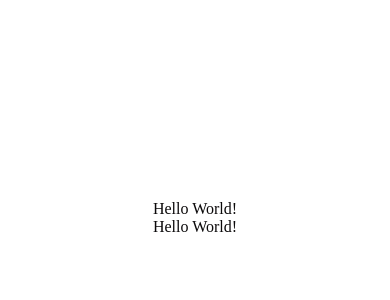
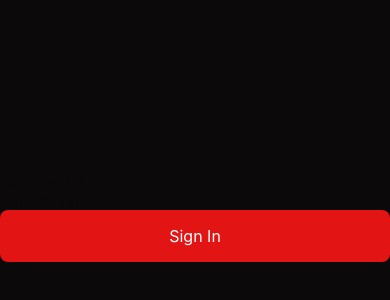
Before and after one commit to anastasiia-nahaiska/my-movies, a React Native app: screen / in a window 390 px wide. Shown: the part 204-504 px from the top of the page. Built offline with nearby package versions, Linux system fonts and the light colour scheme.

Commit message:
feat: implemented buttons

```diff
--- a/App.tsx
+++ b/App.tsx
@@ -5,7 +5,8 @@ import { hideAsync, preventAutoHideAsync } from 'expo-splash-screen';
 
 import { Theme } from '@theme/theme.types';
 import { ThemeProvider } from '@theme/theme.provider';
-import { ThemedText } from '@components/themed-text/ThemedText.component';
+import { AppText } from '@components/app-text/AppText.component';
+import { PrimaryButton } from '@components/buttons/primary-button/PrimaryButton.component';
 
 preventAutoHideAsync();
 
@@ -20,9 +21,10 @@ export default function App() {
 
   return (
     <ThemeProvider theme={Appearance.getColorScheme() === 'dark' ? Theme.Dark : Theme.Light}>
-      <SafeAreaProvider style={styles.container}>
-        <ThemedText style={{ fontFamily: 'OpenSans-Regular' }}>Hello World!</ThemedText>
-        <ThemedText style={{ fontFamily: 'OpenSans-SemiBold' }}>Hello World!</ThemedText>
+      <SafeAreaProvider style={[styles.container, { backgroundColor: '#0B090A' }]}>
+        <AppText style={{ fontFamily: 'OpenSans-Regular' }}>Hello World!</AppText>
+        <AppText style={{ fontFamily: 'OpenSans-SemiBold' }}>Hello World!</AppText>
+        <PrimaryButton title="Sign In" />
       </SafeAreaProvider>
     </ThemeProvider>
   );
@@ -32,6 +34,6 @@ const styles = StyleSheet.create({
   container: {
     flex: 1,
     justifyContent: 'center',
-    alignItems: 'center',
+    // alignItems: 'center',
   },
 });
--- /dev/null
+++ b/src/app/components/buttons/primary-button/PrimaryButton.component.tsx
@@ -0,0 +1,25 @@
+import React from 'react';
+import { StyleProp, TextStyle, TouchableOpacity, TouchableOpacityProps } from 'react-native';
+
+import { usePalette } from '@theme/usePalette.hook';
+import { AppText, Typography } from '@components/app-text';
+
+import { styles } from './primary-button.styles';
+
+interface Props extends TouchableOpacityProps {
+  title: string;
+
+  titleStyle?: StyleProp<TextStyle>;
+}
+
+export const PrimaryButton: React.FC<Props> = ({ title, style, titleStyle, ...props }) => {
+  const { primary, onPrimary } = usePalette();
+
+  return (
+    <TouchableOpacity style={[styles.container, { backgroundColor: primary }, style]} {...props}>
+      <AppText typography={Typography.Button} style={[{ color: onPrimary }, titleStyle]}>
+        {title}
+      </AppText>
+    </TouchableOpacity>
+  );
+};
--- /dev/null
+++ b/src/app/components/buttons/primary-button/primary-button.styles.ts
@@ -0,0 +1,11 @@
+import { StyleSheet } from 'react-native';
+
+export const styles = StyleSheet.create({
+  container: {
+    alignItems: 'center',
+    justifyContent: 'center',
+
+    padding: 16,
+    borderRadius: 8,
+  },
+});
--- a/src/app/components/themed-text/ThemedText.component.tsx
+++ /dev/null
@@ -1,20 +0,0 @@
-import { Text, TextProps } from 'react-native';
-import React, { PropsWithChildren } from 'react';
-
-import { styles } from './themed-text.styles';
-import { Typography } from './typography.types';
-import { usePalette } from '@theme/usePalette.hook';
-
-interface ThemedTextProps extends TextProps {
-  typography?: Typography;
-}
-
-export const ThemedText: React.FC<PropsWithChildren<ThemedTextProps>> = ({ children, typography = Typography.Body, style, ...props }) => {
-  const { text } = usePalette();
-
-  return (
-    <Text style={[styles[typography], { color: text }, style]} {...props}>
-      {children}
-    </Text>
-  );
-};
--- a/src/app/components/themed-text/themed-text.styles.ts
+++ /dev/null
@@ -1,34 +0,0 @@
-import { StyleSheet } from 'react-native';
-
-import { Typography } from './typography.types';
-
-export const styles = StyleSheet.create({
-  [Typography.Heading1]: {
-    fontFamily: 'OpenSans-SemiBold.ttf',
-    fontSize: 24,
-  },
-  [Typography.Heading2]: {
-    fontFamily: 'OpenSans-SemiBold.ttf',
-    fontSize: 20,
-  },
-  [Typography.Heading3]: {
-    fontFamily: 'OpenSans-SemiBold.ttf',
-    fontSize: 16,
-  },
-  [Typography.Subtitle]: {
-    fontFamily: 'OpenSans-SemiBold.ttf',
-    fontSize: 14,
-  },
-  [Typography.Body]: {
-    fontFamily: 'OpenSans-Regular.ttf',
-    fontSize: 16,
-  },
-  [Typography.Caption]: {
-    fontFamily: 'OpenSans-Regular.ttf',
-    fontSize: 8,
-  },
-  [Typography.Button]: {
-    fontFamily: 'OpenSans-SemiBold.ttf',
-    fontSize: 14,
-  },
-});
--- a/src/app/components/themed-text/typography.types.ts
+++ /dev/null
@@ -1,9 +0,0 @@
-export enum Typography {
-  Heading1 = 'heading1',
-  Heading2 = 'heading2',
-  Heading3 = 'heading3',
-  Subtitle = 'subtitle',
-  Body = 'body',
-  Caption = 'caption',
-  Button = 'button',
-}
--- a/src/app/theme/palette.ts
+++ b/src/app/theme/palette.ts
@@ -2,20 +2,22 @@ import { Palette } from './theme.types';
 
 export const lightPalette: Palette = {
   background: '#FFFFFF',
-  primary: '#BA181B',
+  primary: '#e21414',
   text: '#0B090A',
   secondaryText: '#2c1f1f',
   surface: '#B1A7A6',
   border: '#625C5B',
   tabBar: '#2c1f1f',
+  onPrimary: '#fff',
 };
 
 export const darkPalette: Palette = {
   background: '#0B090A',
-  primary: '#BA181B',
+  primary: '#e21414',
   text: '#FFFFFF',
   secondaryText: '#F5F3F4',
   surface: '#B1A7A6',
   border: '#D3D3D3',
   tabBar: '#2c1f1f',
+  onPrimary: '#fff',
 };
--- a/src/app/theme/theme.types.ts
+++ b/src/app/theme/theme.types.ts
@@ -13,4 +13,5 @@ export interface Palette {
   surface: ColorValue;
   border: ColorValue;
   tabBar: ColorValue;
+  onPrimary: ColorValue;
 }
```
Also changed, not shown: src/app/components/buttons/icon-button/IconButton.component.tsx (added, +12 -0 lines), src/app/components/buttons/text-button/TextButton.component.tsx (added, +16 -0 lines).
